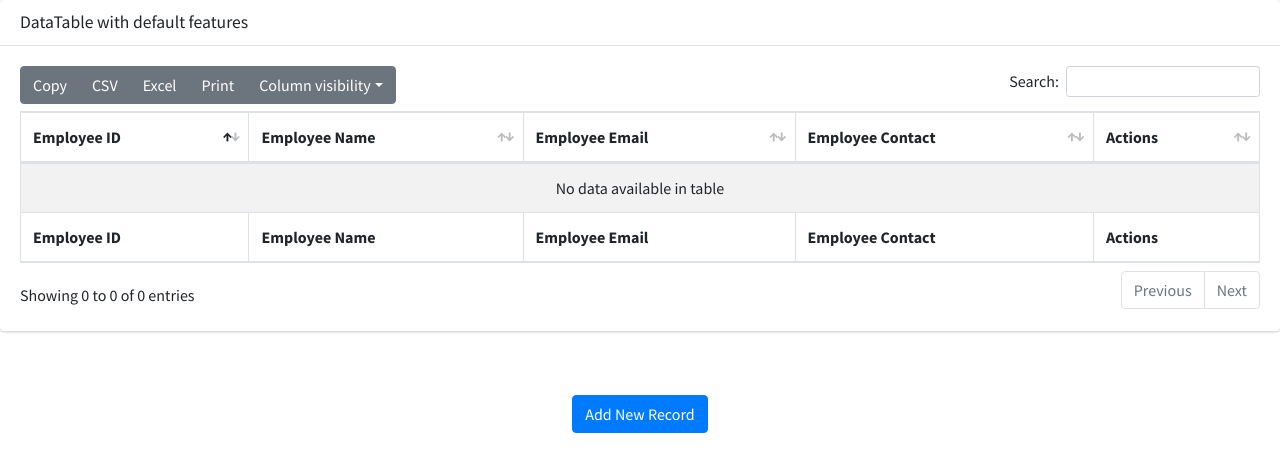
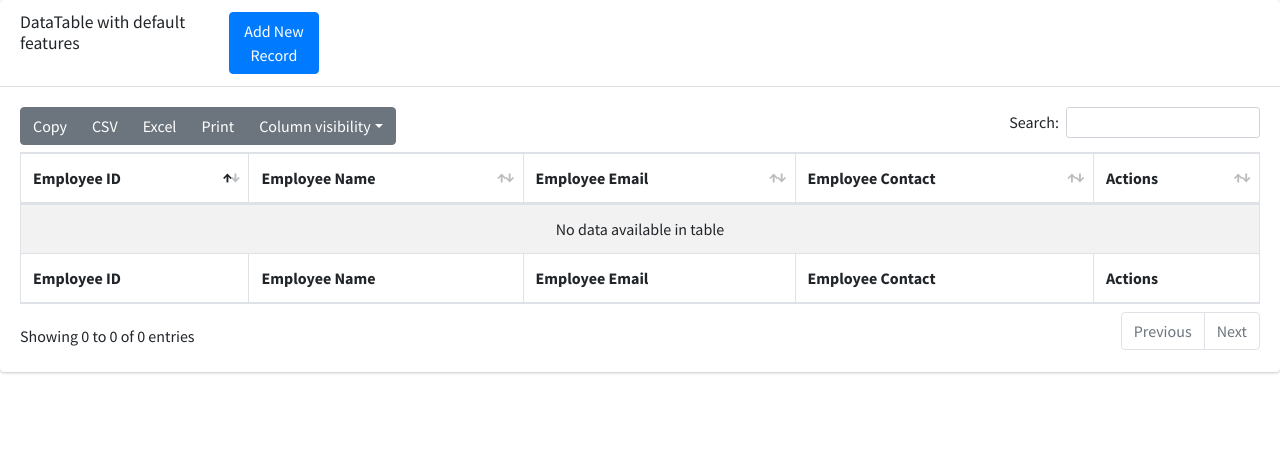
Before and after one commit to sirexlangnmn/django-bootstrap-crud, a Django app: page /show in a window 1280 px wide. Shown: the top 472 px of the page. Run offline with Django 3.2, Linux system fonts and the light colour scheme; data that the repository does not hold is empty; some libraries are stand-ins or nearby versions.

Commit message:
done
done

```diff
--- a/employee/forms.py
+++ b/employee/forms.py
@@ -1,5 +1,6 @@
 from django import forms
 from employee.models import Employee
+
 class EmployeeForm(forms.ModelForm):
     class Meta:
         model = Employee
--- /dev/null
+++ b/employee/templates/header.html
@@ -0,0 +1,26 @@
+<!DOCTYPE html>
+<html lang="en">
+
+<head>
+    <meta charset="UTF-8" />
+    <title>Index</title>
+    {% load static %}
+    <!-- Google Font: Source Sans Pro -->
+    <link rel="stylesheet"
+        href="https://fonts.googleapis.com/css?family=Source+Sans+Pro:300,400,400i,700&display=fallback">
+    <!-- Font Awesome -->
+    <link rel="stylesheet" href="{% static 'plugins/fontawesome-free/css/all.min.css' %}">
+    <!-- Theme style -->
+    <link rel="stylesheet" href="{% static 'dist/css/adminlte.min.css' %}">
+    <!-- DataTables -->
+    <link rel="stylesheet" href="{% static 'plugins/datatables-bs4/css/dataTables.bootstrap4.min.css' %}">
+    <link rel="stylesheet" href="{% static 'plugins/datatables-responsive/css/responsive.bootstrap4.min.css' %}">
+    <link rel="stylesheet" href="{% static 'plugins/datatables-buttons/css/buttons.bootstrap4.min.css' %}">
+</head>
+
+{% block content %}
+{% endblock %}
+
+</body>
+
+</html>
--- a/employee/templates/show.html
+++ b/employee/templates/show.html
@@ -1,27 +1,18 @@
-<!DOCTYPE html>
-<html lang="en">
-
-<head>
-    <meta charset="UTF-8">
-    <title>Employee Records</title>
-    {% load static %}
-    <!-- Google Font: Source Sans Pro -->
-    <link rel="stylesheet"
-        href="https://fonts.googleapis.com/css?family=Source+Sans+Pro:300,400,400i,700&display=fallback">
-    <!-- Font Awesome -->
-    <link rel="stylesheet" href="{% static 'plugins/fontawesome-free/css/all.min.css' %}">
-    <!-- DataTables -->
-    <link rel="stylesheet" href="{% static 'plugins/datatables-bs4/css/dataTables.bootstrap4.min.css' %}">
-    <link rel="stylesheet" href="{% static 'plugins/datatables-responsive/css/responsive.bootstrap4.min.css' %}">
-    <link rel="stylesheet" href="{% static 'plugins/datatables-buttons/css/buttons.bootstrap4.min.css' %}">
-    <!-- Theme style -->
-    <link rel="stylesheet" href="{% static 'dist/css/adminlte.min.css' %}">
-</head>
+{% extends 'header.html' %}
+{% block content %}
 
 <body>
     <div class="card">
         <div class="card-header">
+            <div class="row">
+                <div class="col-md-2">
                     <h3 class="card-title">DataTable with default features</h3>
+                </div>
+                <div class="col-md-1">
+                    <a href="/emp" class="btn btn-primary">Add New Record</a>
+                </div>
+                <div class="col-md-9"></div>
+            </div>
         </div>
         <!-- /.card-header -->
         <div class="card-body">
@@ -66,12 +57,7 @@
         <!-- /.card-body -->
     </div>
 
-
-    <br />
-    <br />
-    <center><a href="/emp" class="btn btn-primary">Add New Record</a></center>
-
-
+    {% load static %}
     <!-- jQuery -->
     <script src="{% static 'plugins/jquery/jquery.min.js' %}"></script>
     <!-- Bootstrap 4 -->
@@ -114,7 +100,4 @@
             });
         });
     </script>
-
-</body>
-
-</html>
+    {% endblock %}
```
Also changed, not shown: employee/templates/edit.html (+11 -22 lines), employee/templates/index.html (+9 -21 lines), employee/migrations/0003_geeksmodel.py (added), employee/migrations/0004_delete_geeksmodel.py (added). Lines whose indentation alone changed are shown as unchanged.
